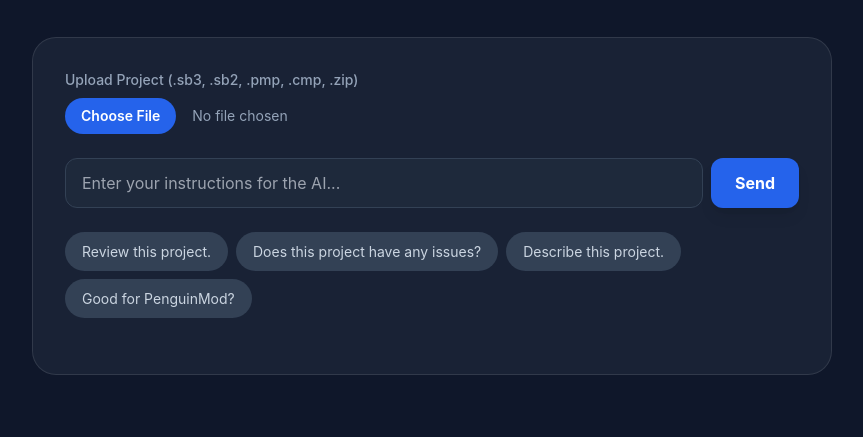
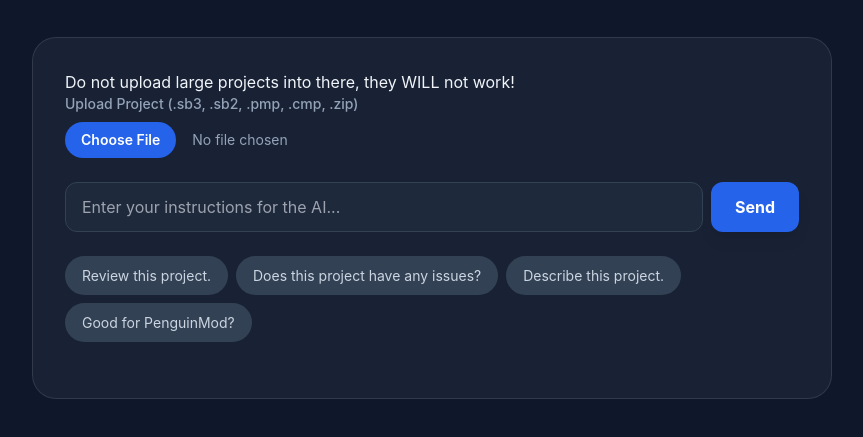
Before and after one commit to MobileFriendlyAllay/catmod-extra, a plain HTML site: page ai/index.html in a window 1280 px wide. Shown: the part 75-512 px from the top of the page, without its empty margins (208-1071 px from the left). Drawn offline with nearby package versions, Linux system fonts and the light colour scheme.

Commit message:
Update index.html

```diff
--- a/ai/index.html
+++ b/ai/index.html
@@ -74,6 +74,7 @@
         <div class="glass-container">
             <!-- File Input Area -->
             <div class="mb-6">
+                <p>Do not upload large projects into there, they WILL not work!</p>
                 <label class="block text-sm font-medium text-slate-400 mb-2">Upload Project (.sb3, .sb2, .pmp, .cmp, .zip)</label>
                 <input type="file" id="fileInput" accept=".sb2,.sb3,.pmp,.cmp,.zip" class="block w-full text-sm text-slate-400
                     file:mr-4 file:py-2 file:px-4
```
